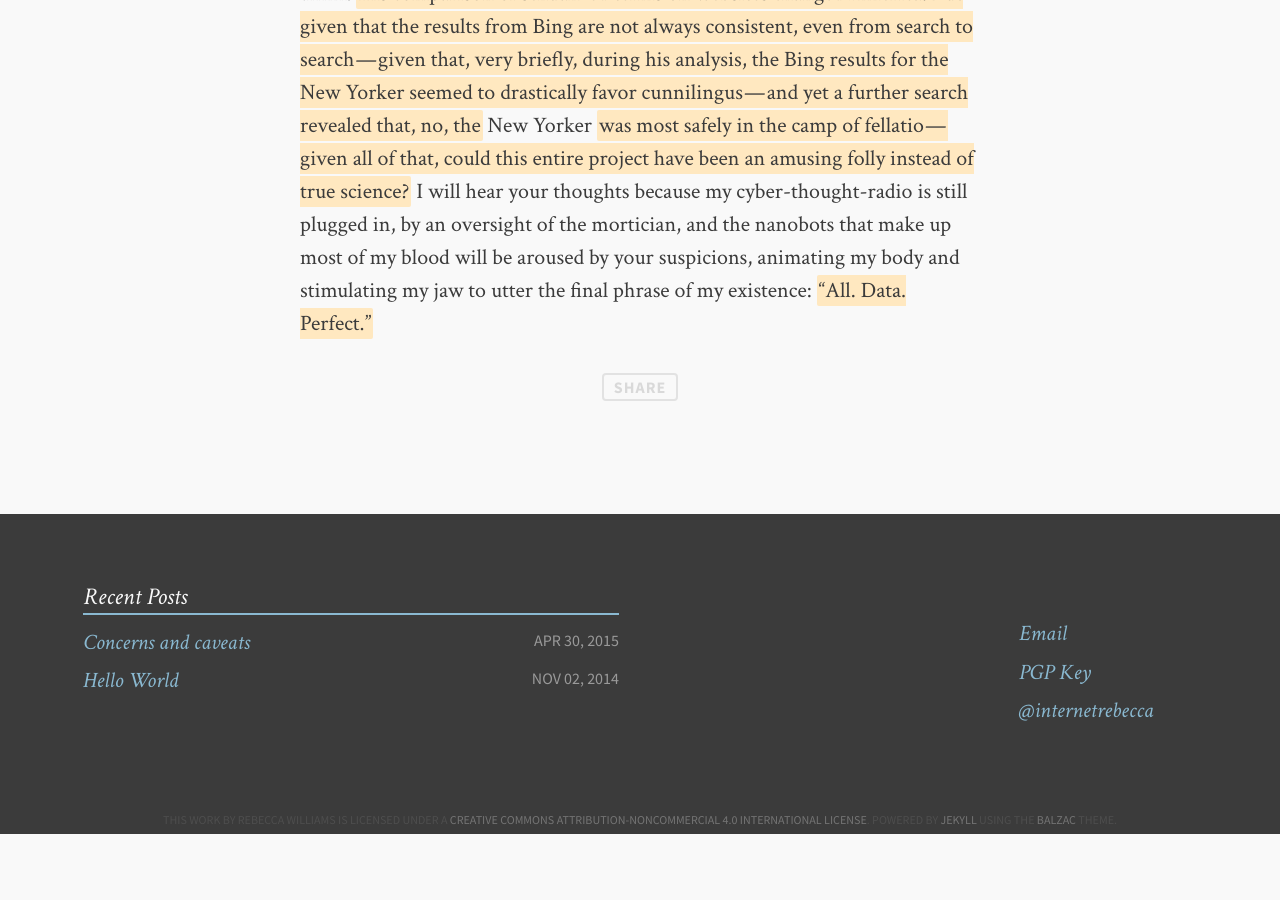
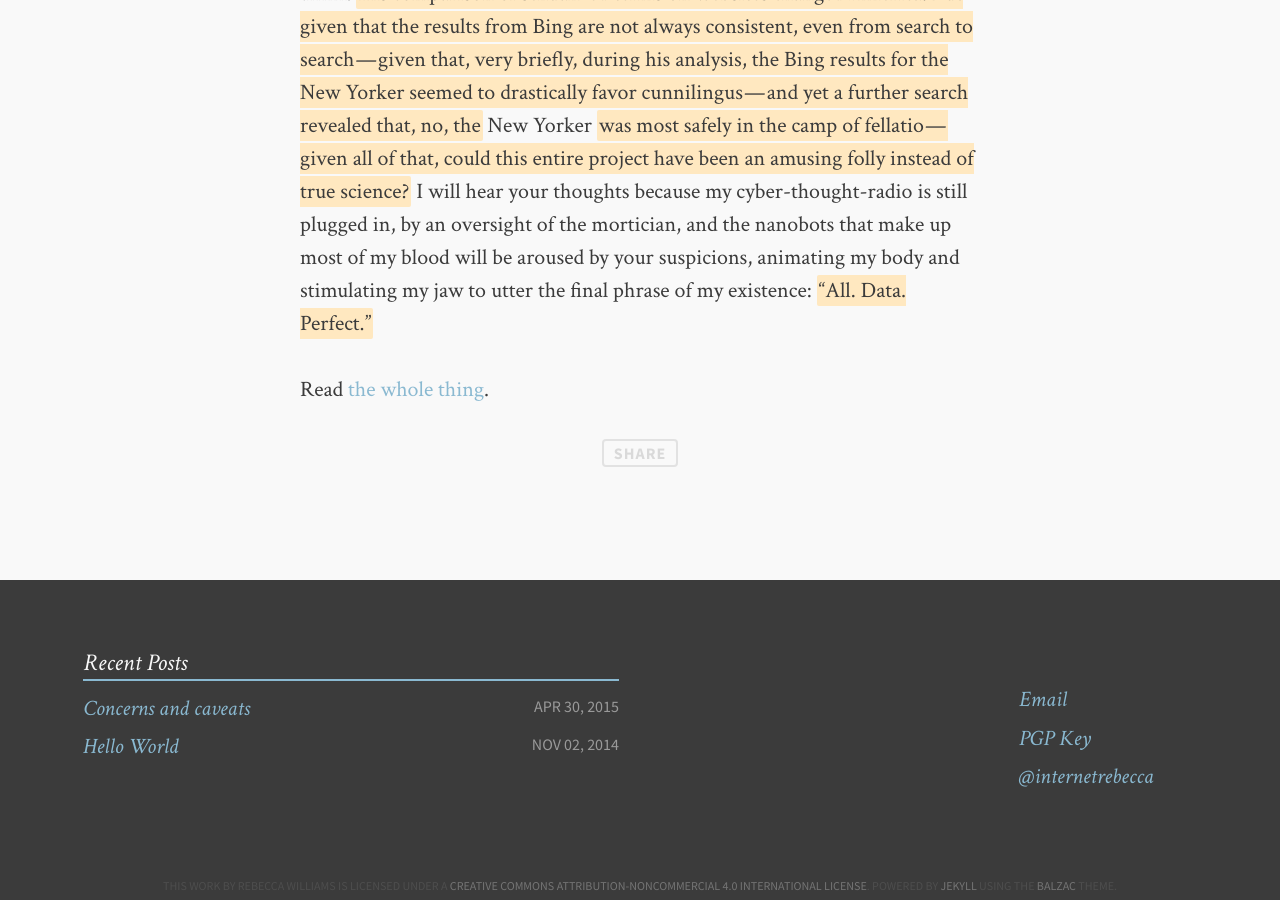
Before and after one commit to rebeccawilliams/rebeccawilliams.us, a Jekyll site: the page built from _posts/2015-04-30-Concernsandcaveats.md, in a window 1280 px wide and 900 px high, scrolled down 2251 px. Built offline with Jekyll 4.4.1, drawn with Linux system fonts in a browser that asks for light colours; comment, search, counter and statistics services are not loaded; before the commit the page ends 3085 px from its top, so only the background shows below that; some of the changed lines change nothing that is shown.

Commit message:
Update 2015-04-30-Concernsandcaveats.md

```diff
--- a/_posts/2015-04-30-Concernsandcaveats.md
+++ b/_posts/2015-04-30-Concernsandcaveats.md
@@ -6,7 +6,7 @@
 date: 2015-04-30
 ---
 
-#### From ["The Media Industry Prefers Penis" by Paul Ford](https://medium.com/message/the-words-the-media-industry-prefers-5d33e5b021e0), I love this:
+#### From _"The Media Industry Prefers Penis" by Paul Ford_, I love this:
 
 
 **4. Concerns and caveats**
@@ -24,3 +24,5 @@
 We might meet again, thirty years after we last parted, and in the flood of memories you might ask, *“Assuming the data is in any way meaningful, aren’t some of the result counts too low to be meaningful?”* And I would put my hands on your shoulders and say, *“Every sample size is meaningful.”*
 
 In the far future, you might attend my wake. *He did important work*, you will think. *His comparison of sexualized terms on websites changed America. But given that the results from Bing are not always consistent, even from search to search — given that, very briefly, during his analysis, the Bing results for the New Yorker seemed to drastically favor cunnilingus — and yet a further search revealed that, no, the* New Yorker *was most safely in the camp of fellatio — given all of that, could this entire project have been an amusing folly instead of true science?* I will hear your thoughts because my cyber-thought-radio is still plugged in, by an oversight of the mortician, and the nanobots that make up most of my blood will be aroused by your suspicions, animating my body and stimulating my jaw to utter the final phrase of my existence: *“All. Data. Perfect.”*
+
+Read [the whole thing](https://medium.com/message/the-words-the-media-industry-prefers-5d33e5b021e0).
```
